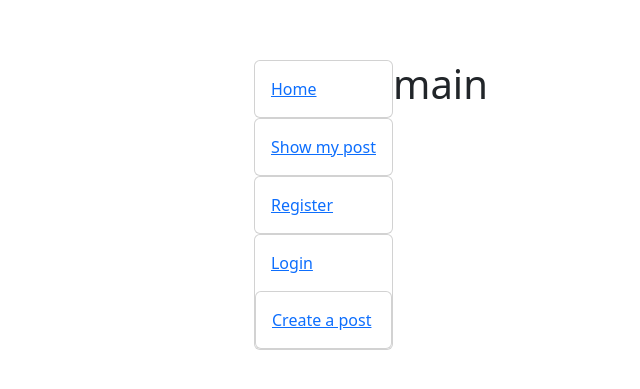
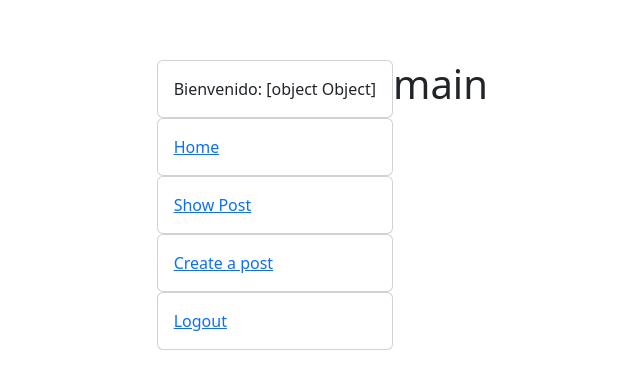
Before and after one commit to jcgm1047/PruebaEnlaceVue, a Vue app: page / in a window 1280 px wide. Shown: the part 195-584 px from the top of the page, without its empty margins (247-887 px from the left). Built offline with nearby package versions, Linux system fonts and the light colour scheme; sample sign-in values are in the browser's storage.

Commit message:
session validate

```diff
--- a/src/App.vue
+++ b/src/App.vue
@@ -1,41 +1,56 @@
 <script setup>
 import { RouterLink, RouterView } from 'vue-router'
-import HelloWorld from './components/HelloWorld.vue'
+let username = localStorage.getItem('auth') ? JSON.parse(localStorage.getItem('auth')).user : null
+let authSession = localStorage.getItem('auth') ? true : false
+
+const logout = () => {
+  localStorage.clear();
+}
 </script>
 
 <template>
   <header>
     <div class="wrapper">
 
-      <div class="card">
-        <div class="card-body">
-          <RouterLink to="/">Home</RouterLink>
-        </div>
-      </div>
-      <div class="card">
-        <div class="card-body">
-          <RouterLink to="/post/show">Show my post</RouterLink>
-        </div>
-      </div>
-      <div class="card">
+      <div class="card" v-if="!authSession || authSession === null">
         <div class="card-body">
           <RouterLink to="/register">Register</RouterLink>
         </div>
       </div>
-      <div class="card">
+      <div class="card" v-if="!authSession || authSession === null">
         <div class="card-body">
           <RouterLink to="/login">Login</RouterLink>
         </div>
-
-        <div class="card">
-          <div class="card-body">
-            <RouterLink to="/post/create">Create a post</RouterLink>
-          </div>
+      </div>
+      <div class="card" v-if="authSession">
+        <div class="card-body">
+          {{ `Bienvenido: ${username}` }} </div>
+      </div>
+      <div class="card" v-if="authSession">
+        <div class="card-body">
+          <RouterLink to="/" >Home</RouterLink>
+        </div>
+      </div>
+      <div class="card" v-if="authSession">
+        <div class="card-body">
+          <RouterLink to="/post/show" >Show Post</RouterLink>
+        </div>
+      </div>
+      <div class="card" v-if="authSession">
+        <div class="card-body">
+          <RouterLink to="/post/create">Create a post</RouterLink>
+        </div>
+      </div>
+      <div class="card" v-if="authSession">
+        <div class="card-body">
+          <a href="" v-on:click="logout()">Logout</a>
         </div>
 
 
+      </div>
 
-      </div>
+
+
 
     </div>
 
--- a/src/views/HomeView.vue
+++ b/src/views/HomeView.vue
@@ -1,5 +1,19 @@
-<script setup>
-import TheWelcome from '../components/TheWelcome.vue'
+<script>
+import axios from 'axios';
+
+export default {
+  data() {
+    return {
+      posts: []
+    }
+  },
+
+  mounted() {
+    if(!localStorage.getItem('auth')){
+        this.$router.push('/login');
+      }
+  }
+}
 </script>
 
 <template>
--- a/src/views/posts/CreatePost.vue
+++ b/src/views/posts/CreatePost.vue
@@ -42,5 +42,10 @@
         }
       },
     },
+    mounted() {
+      if(!localStorage.getItem('auth')){
+        this.$router.push('/login');
+      }
+    }
   };
   </script>
--- a/src/views/posts/ShowPost.vue
+++ b/src/views/posts/ShowPost.vue
@@ -19,7 +19,9 @@ export default {
     }
   },
   mounted() {
-    this.fetchPosts();
+    if(!localStorage.getItem('auth')){
+        this.$router.push('/login');
+      }
   }
 }
 </script>
--- a/src/views/user/Login.vue
+++ b/src/views/user/Login.vue
@@ -17,10 +17,9 @@ export default {
                     email: this.email,
                     password: this.password,
                 });
-                console.log(response.data);
                 localStorage.setItem('auth',  JSON.stringify(response.data));
+                location.reload();
             } catch (error) {
-                console.error(error);
                 this.error = 'Correo electrónico o contraseña incorrectos';
             }
         },
```
Also changed, not shown: src/router/index.js (+8 -4 lines).
